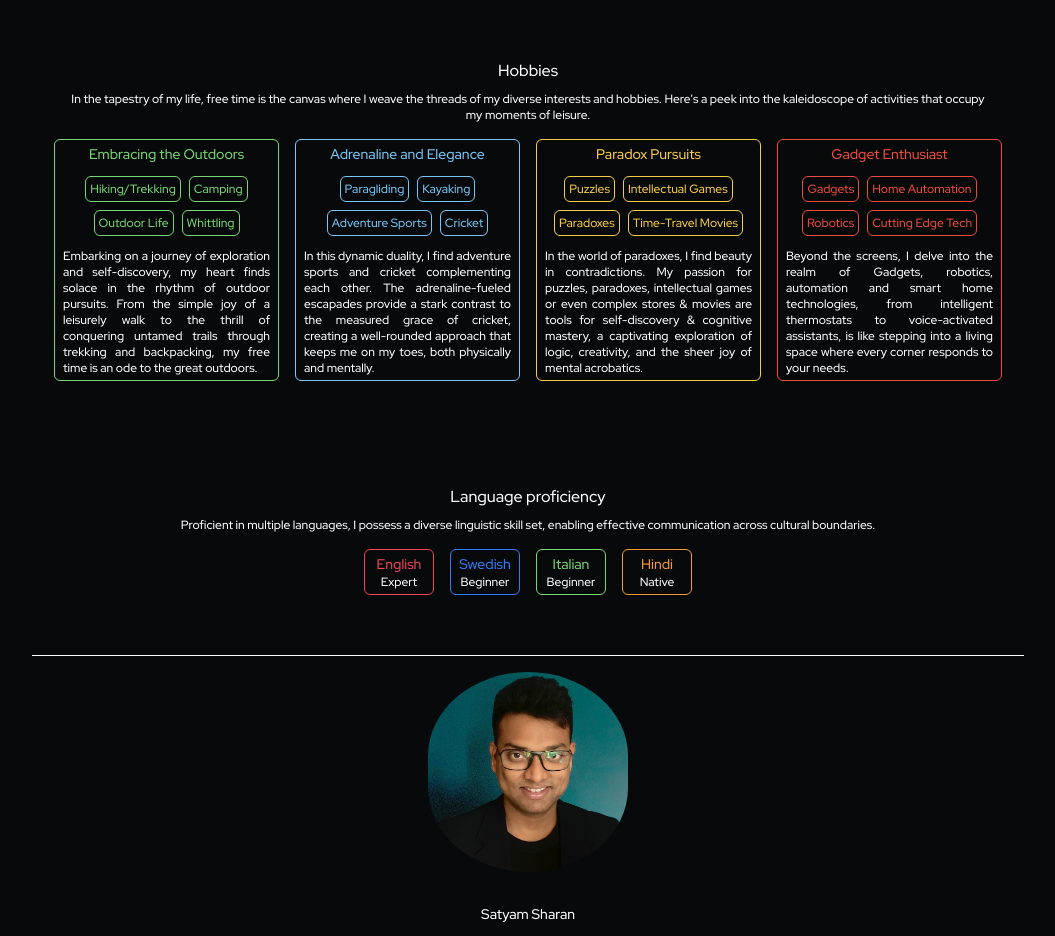
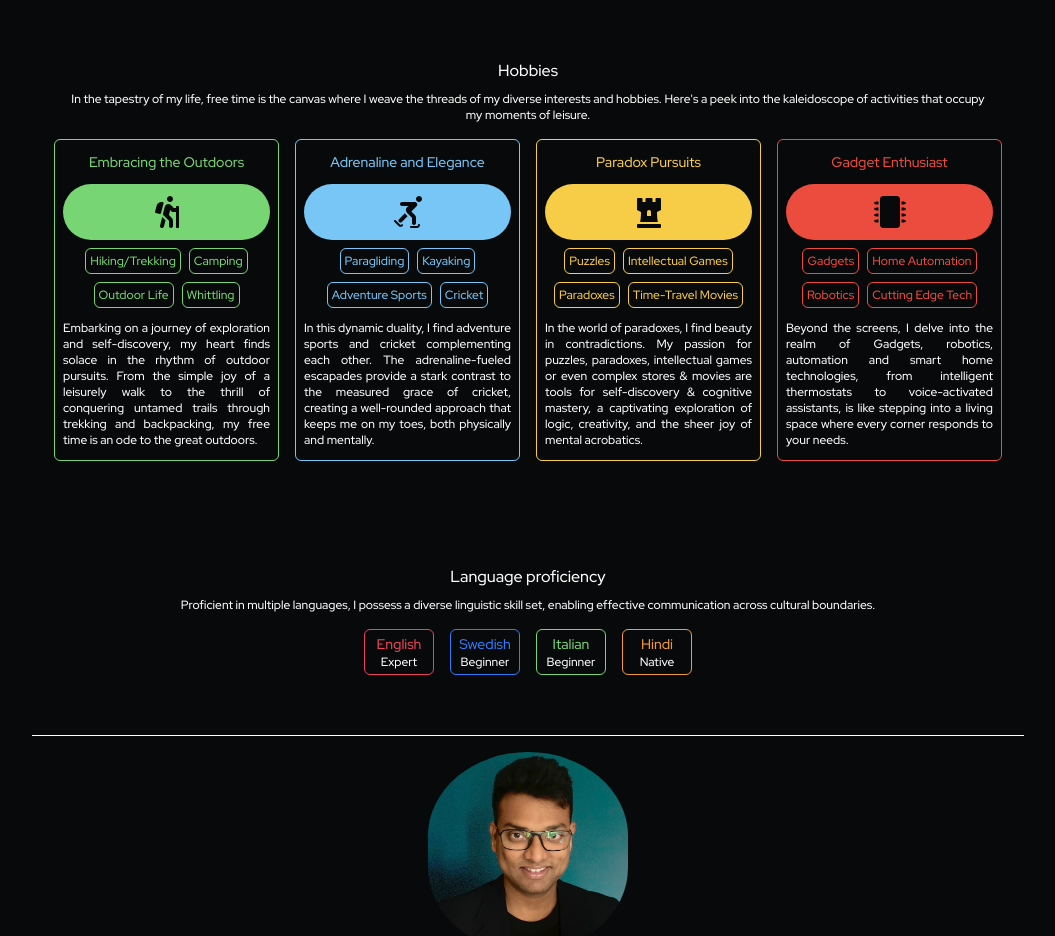
Before and after one commit to satyamsharan/project-ansikte, a Next.js app: page /portfolio in a window 1280 px wide. Shown: the part 4760-5696 px from the top of the page, without its empty margins (112-1167 px from the left). Built offline with nearby package versions, Linux system fonts and the light colour scheme.

Commit message:
Added icons

```diff
--- a/app/ui/Hobby.tsx
+++ b/app/ui/Hobby.tsx
@@ -1,35 +1,66 @@
+import { FaChessRook, FaHiking, FaLinkedinIn, FaMicrochip, FaMobileAlt, FaQuestion, FaRegEnvelope, FaSkating } from "react-icons/fa";
 
 interface Hobby{
     name:string;
     description:string;
     keywords:string[];
     color:string;
+    icon?:string;
 }
 
 export default function Hobby(){
+    const iconSize = 32;
+    const iconPadding = 12;
     const hobbyList:Hobby[] = [
         {
             name:'Embracing the Outdoors',
             description:'Embarking on a journey of exploration and self-discovery, my heart finds solace in the rhythm of outdoor pursuits. From the simple joy of a leisurely walk to the thrill of conquering untamed trails through trekking and backpacking, my free time is an ode to the great outdoors.',
             keywords:['Hiking/Trekking', 'Camping', 'Outdoor Life', 'Whittling'],
+            icon:'FaHiking',
             color:"3"
         },{
             name:'Adrenaline and Elegance',
             description:'In this dynamic duality, I find adventure sports and cricket complementing each other. The adrenaline-fueled escapades provide a stark contrast to the measured grace of cricket, creating a well-rounded approach that keeps me on my toes, both physically and mentally.',
             keywords:['Paragliding', 'Kayaking', 'Adventure Sports', 'Cricket'],
+            icon:'FaSkating',
             color:"6"
         },{
             name:'Paradox Pursuits',
             description:'In the world of paradoxes, I find beauty in contradictions. My passion for puzzles, paradoxes, intellectual games or even complex stores & movies are tools for self-discovery & cognitive mastery, a captivating exploration of logic, creativity, and the sheer joy of mental acrobatics.',
             keywords:['Puzzles', 'Intellectual Games', 'Paradoxes', 'Time-Travel Movies'],
+            icon:'FaChessRook',
             color:"7"
         },{
             name:'Gadget Enthusiast',
             description:'Beyond the screens, I delve into the realm of Gadgets, robotics, automation and smart home technologies, from intelligent thermostats to voice-activated assistants, is like stepping into a living space where every corner responds to your needs. ',
             keywords:['Gadgets', 'Home Automation', 'Robotics', 'Cutting Edge Tech'],
+            icon:'FaMicrochip',
             color:"8"
         }
     ];
+
+    function selectIcon(icon:string|undefined){
+        switch(icon){
+            case 'FaHiking':
+                return <FaHiking size={iconSize}/>;
+            case 'FaChessRook':
+                return <FaChessRook size={iconSize}/>;
+            case 'FaSkating':
+                return <FaSkating size={iconSize}/>;
+            case 'FaMicrochip':
+                return <FaMicrochip size={iconSize}/>;
+            default:
+                return <FaQuestion size={iconSize}/>;
+        }
+    }
+
+    function getIcon(hobby: Hobby){
+        return (
+            <div className={`back-a${hobby.color} text-black text-center centered rounded-full m-1 ml-auto mr-auto max-w-[${iconSize+iconPadding*2}px]`} style={{'padding':iconPadding}}>
+                {selectIcon(hobby.icon)}
+            </div>
+        );
+    }
 
     function getHobby(hobby: Hobby): React.ReactElement{
         const keywordElementList: React.ReactElement[] = [];
@@ -41,9 +72,10 @@ export default function Hobby(){
             );
         });
         return (
-            <div className={`m-2 pl-2 pr-2 pt-1 pb-1 text-center rounded-md border-a${hobby.color} w-[225px]`}>
+            <div className={`m-2 pl-2 pr-2 pt-3 pb-3 mt-2 mb-2 text-center rounded-md border-a${hobby.color} w-[225px]`}>
                 <div>
                     <div className={`text-sm pb-2 text-a${hobby.color}`}>{hobby.name}</div>
+                    {getIcon(hobby)}
                     <div className="flex flex-wrap justify-center pb-2">{keywordElementList}</div>
                     <div className="text-xs text-justify text-white">{hobby.description}</div>
                 </div>
```
